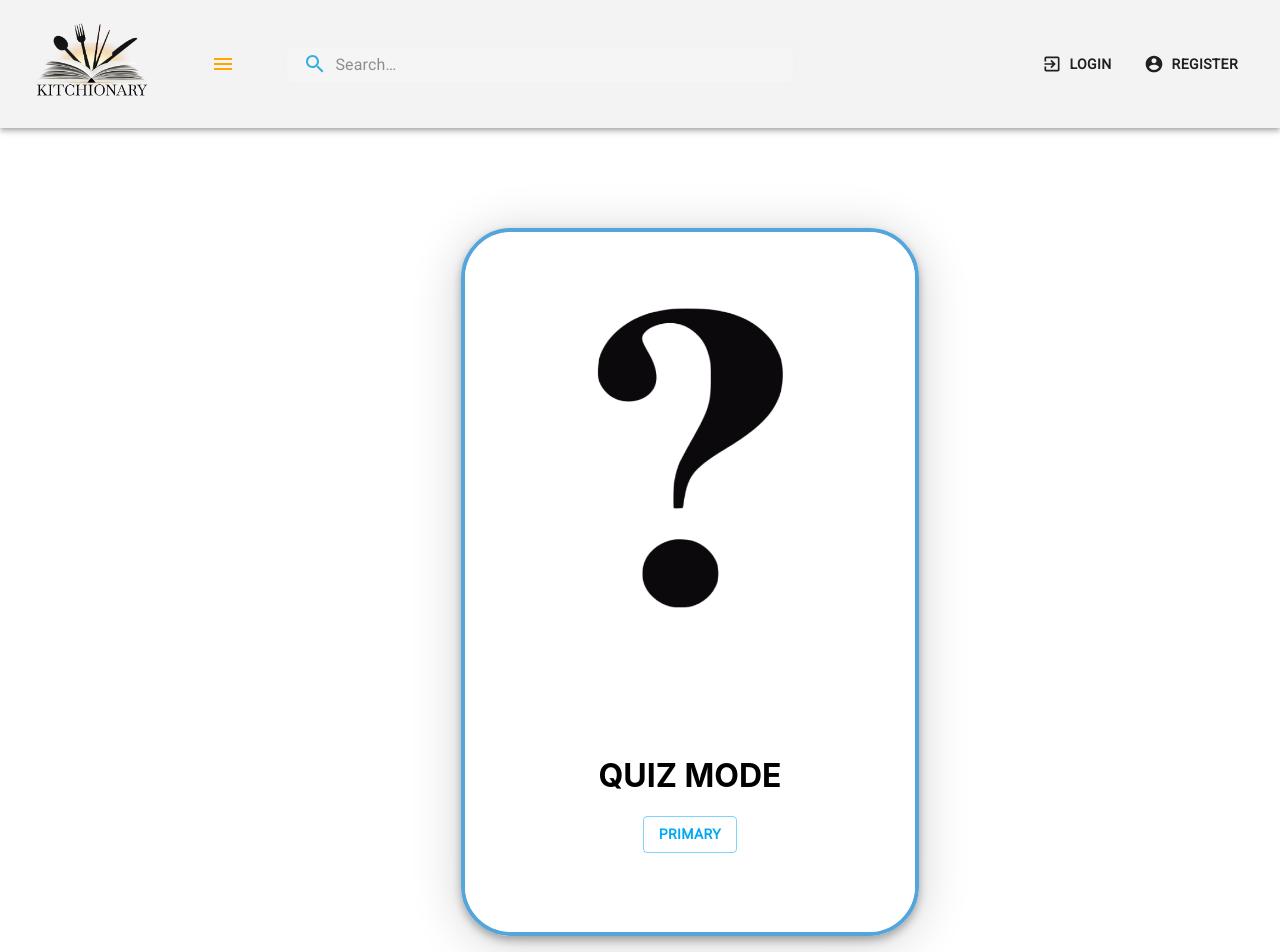
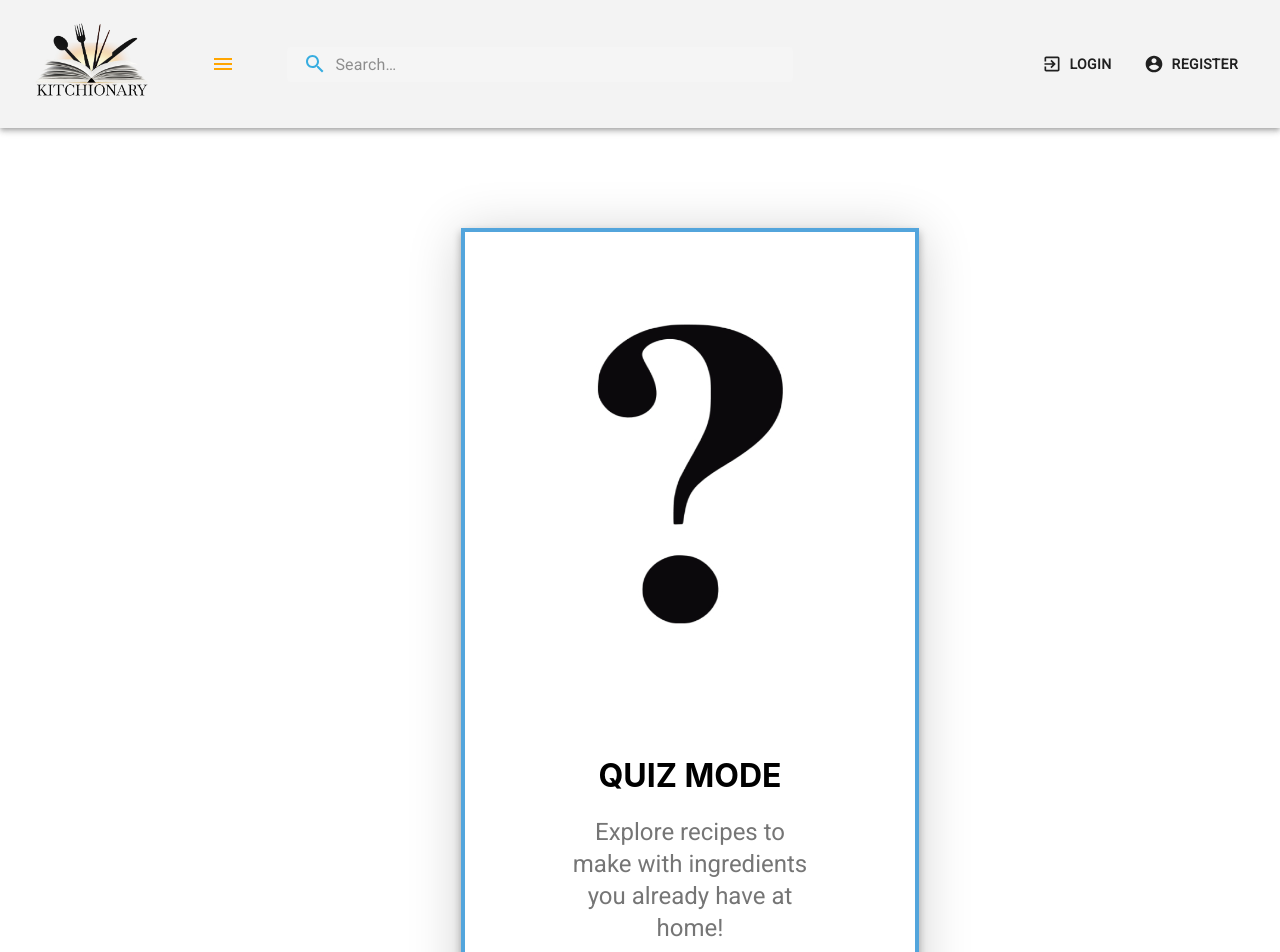
Before and after one commit to kutluduman/kitchionary, a React (Create React App) app in the folder client-side/: page /question in a window 1280 px wide. Shown: the top 952 px of the page. Built offline with nearby package versions, Linux system fonts and the light colour scheme.

Commit message:
fully formatted home page

```diff
--- a/client-side/src/components/Door.jsx
+++ b/client-side/src/components/Door.jsx
@@ -4,6 +4,7 @@ import background from "../docs/white_back.jpg"
 import fridge from "../docs/fridge.jpg";
 import Button from '@material-ui/core/Button';
 import { makeStyles } from '@material-ui/core/styles';
+import Typography from '@material-ui/core/Typography';
 
 const useStyles = makeStyles((theme) => ({
   root: {
@@ -24,17 +25,21 @@ const Door = () => {
 
   return (
     <div className="container">
-      <img className='background image' src={background} alt="dessert" width="450" height="700" />
+      <img className='background image' src={background} alt="dessert" width="450" height="825" />
         <div className="backDoor" onMouseOver={hover} >
           <div className="door">
             <img  src={fridge} alt="question" width="250" height="400" />
             </div>
-        <div className="descriptionFridge">
+        <div>
           <h1 className="titleFridge"> FRIDGE MODE</h1>
-              <Button href="/fridge" variant="outlined" color="primary">
-                Primary
-              </Button>
+            <Typography variant="h5" align="center" color="textSecondary" component="h3">
+            Explore recipes to make with ingredients you already have at home!
+            </Typography>
+            <br/>
+            <div className="fridgeButton">
+              <Button href="/fridge" size="large" variant="outlined" color="primary">Explore</Button>
             </div>
+          </div>
         </div>
     </div>
 
--- a/client-side/src/components/Globe.jsx
+++ b/client-side/src/components/Globe.jsx
@@ -3,6 +3,7 @@ import "./globe.css";
 import imageQuestion from "../docs/world_white.jpg";
 import { makeStyles } from '@material-ui/core/styles';
 import Button from '@material-ui/core/Button';
+import Typography from '@material-ui/core/Typography';
 
 import background from "../docs/white_back.jpg"
 
@@ -21,14 +22,24 @@ const Globe = () =>  {
   return (
   <div>
     <div className="container">
-      <img className='background image' src={background} alt="dessert" width="450" height="700" />
+      <img className='background image' src={background} alt="dessert" width="450" height="825" />
       <img className="globe image" src={imageQuestion} alt="globe" width="300" height="325"/>
     </div>
     <div className="descriptionGlobe">
       <h1 className="titleGlobe"> GLOBE MODE</h1>
+
+    <div className="globeText">
+      <Typography variant="h5" align="center" color="textSecondary" component="h3">
+            Explore recipes to make with ingredients you already have at home!
+            </Typography>
+</div>
+<br/>
+      <div className="globeButton">
+
         <Button variant="outlined" color="primary">
           Primary
         </Button>
+        </div>
       </div>
   </div>
   )
--- a/client-side/src/components/Question.jsx
+++ b/client-side/src/components/Question.jsx
@@ -3,21 +3,26 @@ import "./quiz.css";
 import imageQuestion from "../docs/question_white.jpg";
 import background from "../docs/white_back.jpg"
 import Button from '@material-ui/core/Button';
+import Typography from '@material-ui/core/Typography';
 
 const Question = () =>  {
 
   return (
     <div className="container1">
-      <img className='background1 image1' src={background} alt="dessert" width="450" height="700" />
+      <img className='background1 image1' src={background} alt="dessert" width="450" height="825px" />
       <img className='question1 image1' src={imageQuestion} alt="question" width="300" height="300" />
-    <div>
-        <h1 className="titleQuiz"> QUIZ MODE</h1>
-        <div className="quizButton">
-            <Button href="/quiz" variant="outlined" color="primary">
-              Primary
-            </Button>
-            </div>
-            </div>
+    <div >
+      <h1 className="titleQuiz"> QUIZ MODE</h1>
+      <div className="description">
+           <Typography  className="text" variant="h5" align="center" color="textSecondary" component="h3">
+            Explore recipes to make with ingredients you already have at home!
+            </Typography>
+           </div>
+            <br/>
+            <div className="quizButton">
+          <Button href="/quiz" variant="outlined" color="primary">Primary</Button>
+        </div>
+      </div>
     </div>
 
   )
--- a/client-side/src/components/door.css
+++ b/client-side/src/components/door.css
@@ -18,8 +18,10 @@
   z-index: 5;
 }
 
-.descriptionFridge{
-  /* padding: 15px; */
+
+.fridgeButton{
+  display: flex;
+justify-content: center;
 }
 
 .backDoor
--- a/client-side/src/components/globe.css
+++ b/client-side/src/components/globe.css
@@ -11,24 +11,41 @@
 }
 
 .titleGlobe {
-  display: flex;
-  justify-content: center;
+  /* display: flex;
+  justify-content: flex-end;  */
 
-  position: relative;
+  /* position: relative; */
   margin-top: 16em;
   z-index: 5;
+  margin-left: 110px;
 }
 
 .descriptionGlobe{
   padding: 15px;
+  position: relative
+  /* margin-left: 100%; */
+  /* display: flex;
+  justify-content: center;
+  flex-direction: column; */
 }
 
 .background {
   border: #53a5dc solid 0.3em;
-  border-radius: 50px;
+  /* border-radius: 50px; */
   box-shadow: 0 4px 8px 0 rgba(0, 0, 0, 0.3), 0 6px 50px 0 rgba(0, 0, 0, 0.19);
 
 
+}
+
+.globeText {
+  width: 250px;
+  margin-left: 80px;
+}
+
+.globeButton{
+  margin-left: 85px;
+  display: flex;
+justify-content: center;
 }
 
 .image {
--- a/client-side/src/components/quiz.css
+++ b/client-side/src/components/quiz.css
@@ -25,11 +25,18 @@
   z-index: 5;
 }
 
+.text {
+  position: relative;
+}
+
 .quizButton{
   display: flex;
 justify-content: center;
 }
 
+.description {
+  width: 250px;
+}
 
 
 .image1 {
@@ -41,14 +48,14 @@ justify-content: center;
 .background1 {
 
   border: #53a5dc solid 0.3em;
-  border-radius: 50px;
+  /* border-radius: 50px; */
   box-shadow: 0 4px 8px 0 rgba(0, 0, 0, 0.3), 0 6px 50px 0 rgba(0, 0, 0, 0.19);
 
 }
 
 
 .question1 {
-  margin-top: 5em;
+  margin-top: 6em;
   /* margin-left: 2em; */
 }
 
--- a/client-side/src/styles/mode.css
+++ b/client-side/src/styles/mode.css
@@ -7,7 +7,7 @@
   display: flex;
   flex-direction: row;
   justify-content: space-around;
-  width: 89%;
+  width: 95%;
 
 }
 
```
